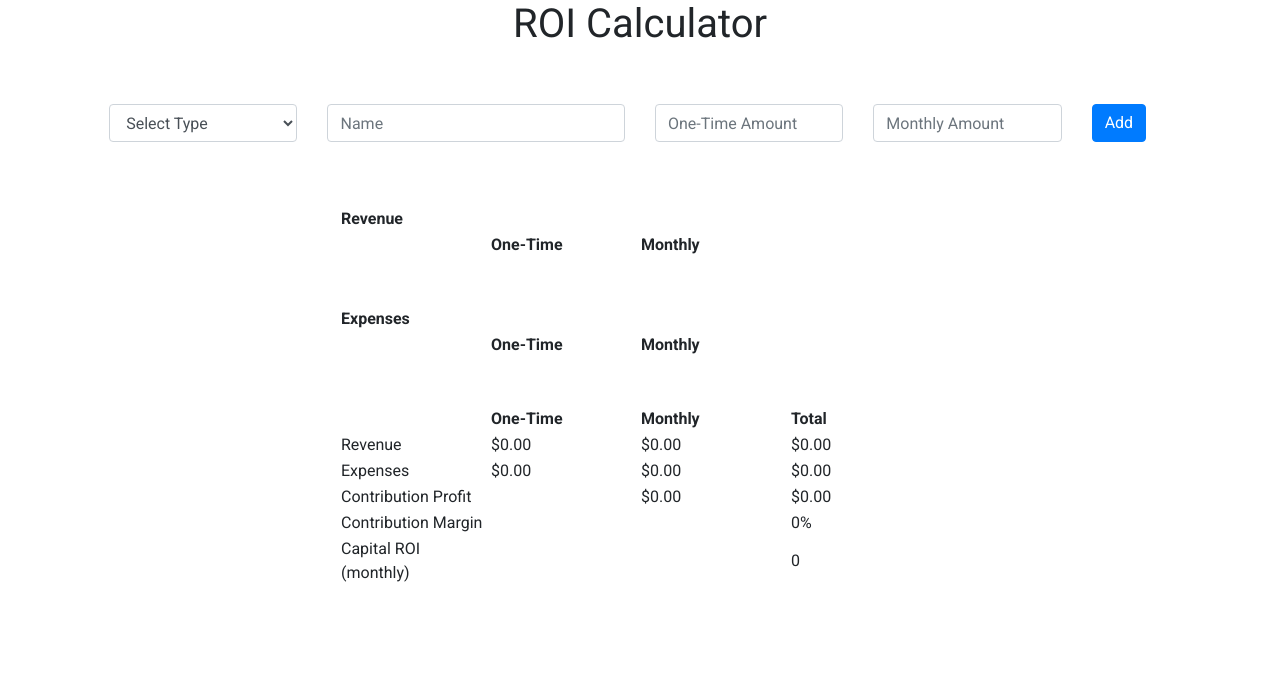
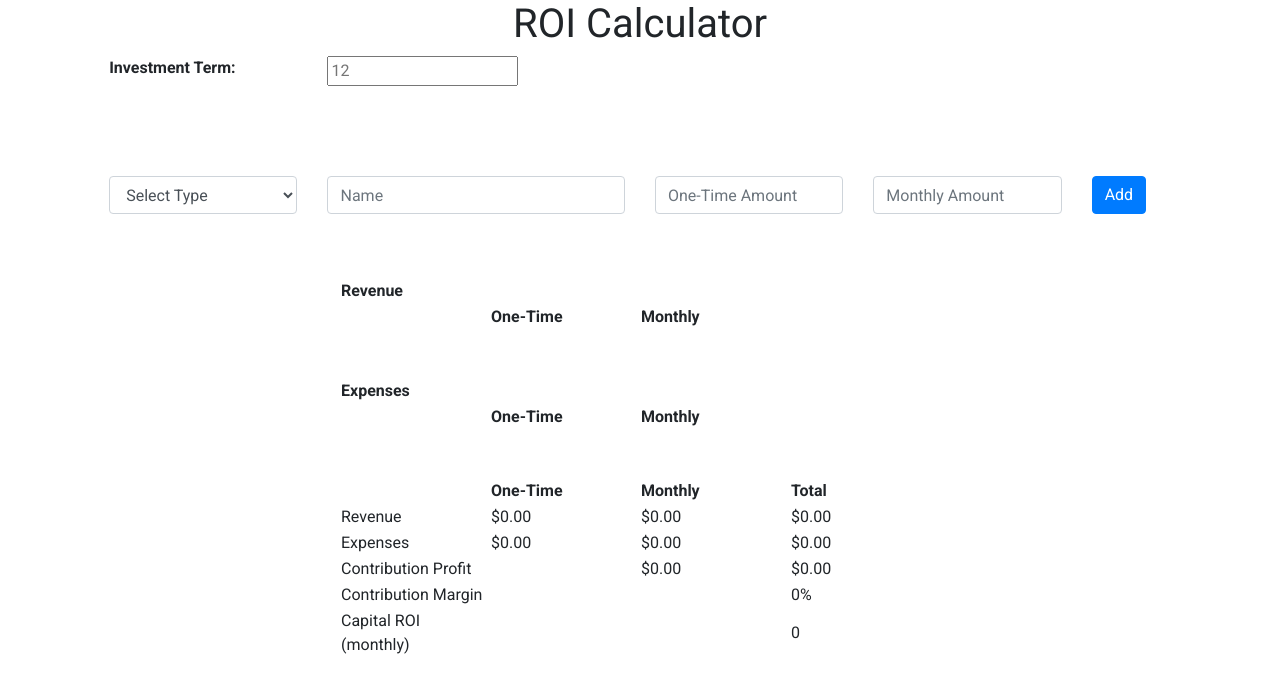
Before and after one commit to zayolab/developer-exercise, a React (Create React App) app: page / in a window 1280 px wide. Shown: the top 692 px of the page. Built offline with nearby package versions, Linux system fonts and the light colour scheme.

Commit message:
Account for different investment terms
Gives the user a choice of preset terms, but also allows the entry of custom terms

```diff
--- a/src/App.js
+++ b/src/App.js
@@ -13,11 +13,13 @@ class App extends Component {
     constructor() {
         super()
         this.state = {
+            term: 12, // reflect a 1 year term by default
             newType: '',
             newName: '',
             newOneTime: '',
             newMonthly: '',
-            error: false
+            ledgerError: false,
+            termError: false
         }
         this.revenue = new ledger();
         this.expenses = new ledger();
@@ -26,6 +28,7 @@ class App extends Component {
         this.handleAdd = this.handleAdd.bind(this);
 
         // controlled form elements functions
+        this.handleTermChange = this.handleTermChange.bind(this);
         this.handleTypeChange = this.handleTypeChange.bind(this);
         this.handleNameChange = this.handleNameChange.bind(this);
         this.handleOneTimeChange = this.handleOneTimeChange.bind(this);
@@ -33,6 +36,18 @@ class App extends Component {
     }
 
     // controlled form elements, watch for changes
+    handleTermChange(e) {
+        if(isNaN(e.target.value)) { //make sure the term is a number
+            this.setState({
+                termError: true
+            })
+            return false;
+        }
+        this.setState({
+            term: e.target.value
+        });
+        this.state.termError = false; //clear termError if the term is valid
+    }
     handleTypeChange(e) {
         this.setState({
             newType: e.target.value
@@ -69,7 +84,7 @@ class App extends Component {
         // handle form errors, allows one-time and revenue amounts to be 0
         if (!this.state.newType || !this.state.newName || (!this.state.newOneTime && this.state.newOneTime !== 0) || (!this.state.newMonthly && this.state.newMonthly !== 0)) {
             this.setState({
-                error: true
+                ledgerError: true
             });
         }
         // if there are no form errors, add accordingly
@@ -94,6 +109,26 @@ class App extends Component {
         return (
                 <div>
                 <h1 className="text-center">ROI Calculator</h1>
+                <Row className="input-field">
+                <Col sm={{ span: 2, offset: 1}} className="input-field">
+                <p className="font-weight-bold">Investment Term:</p>
+                </Col>
+                <Col className="input-field">
+                <input type="text" placeholder={this.state.term} name="investmentTerm" list="terms" onChange={this.handleTermChange}/>
+                <datalist id="terms">
+                <option value="12">12 Months</option>
+                <option value="24">24 Months</option>
+                <option value="36">36 Months</option>
+                <option value="48">48 Months</option>
+                <option value="60">60 Months</option>
+                </datalist>
+                </Col>
+                <Col>
+                { this.state.termError &&
+                  <h4 className="error text-center">Investment term must be a number</h4>
+                }
+            </Col>
+                </Row>
                 {/* Add new expense or revenue form */}
                 <Form className="addExpenseOrRevenueForm" onSubmit={this.handleAdd}>
                 <Row className="input-field">
@@ -144,7 +179,7 @@ class App extends Component {
                 </Row>
                 </Form>
                 {/* form errors */}
-            { this.state.error &&
+            { this.state.ledgerError &&
               <h4 className="error text-center">Please fill out all fields</h4>
             }
                 <div className="roi-tables">
@@ -153,7 +188,7 @@ class App extends Component {
                 {/* Expenses Table */}
                 <LedgerTable name="expenses" ledger={this.expenses} deleteCallback={this.handleDelete} />
                 {/* Totals Table */}
-                <TotalsTable revenueLedger={this.revenue} expensesLedger={this.expenses} />
+                <TotalsTable revenueLedger={this.revenue} expensesLedger={this.expenses} term={this.state.term} />
                 </div>
                 </div>
     );
--- a/src/totals.js
+++ b/src/totals.js
@@ -11,10 +11,11 @@ export default class TotalsTable extends Component {
         // convenient references to revenue and expenses ledgers
         let revenue = this.props.revenueLedger;
         let expenses = this.props.expensesLedger;
+        let term = this.props.term;
 
         // Calculations for totals
-        let totalRevenue = revenue.oneTimeTotal + (revenue.monthlyTotal * 12);
-        let totalExpense = expenses.oneTimeTotal + (expenses.monthlyTotal * 12);
+        let totalRevenue = revenue.oneTimeTotal + (revenue.monthlyTotal * term);
+        let totalExpense = expenses.oneTimeTotal + (expenses.monthlyTotal * term);
         let monthlyContributionProfit = revenue.monthlyTotal - expenses.monthlyTotal;
         let totalContributionProfit = totalRevenue - totalExpense;
         // handle case where totalRevenue is 0 (to avoid -Infinity and NaN)
```
Also changed, not shown: 1 other file (tests, documents, lock files or other folders).
